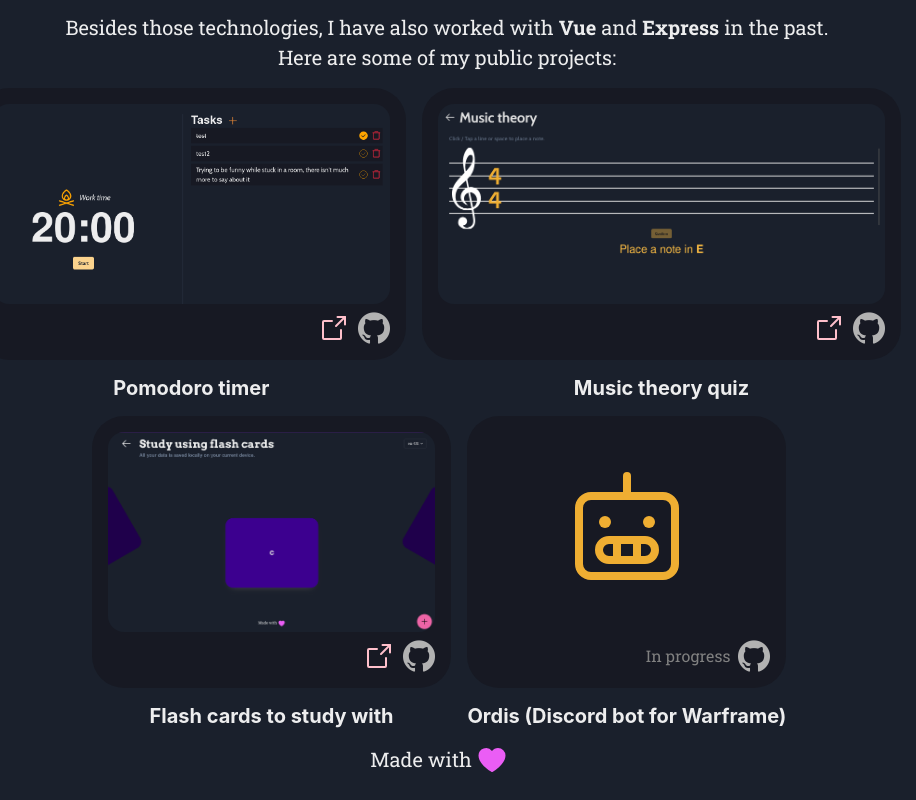
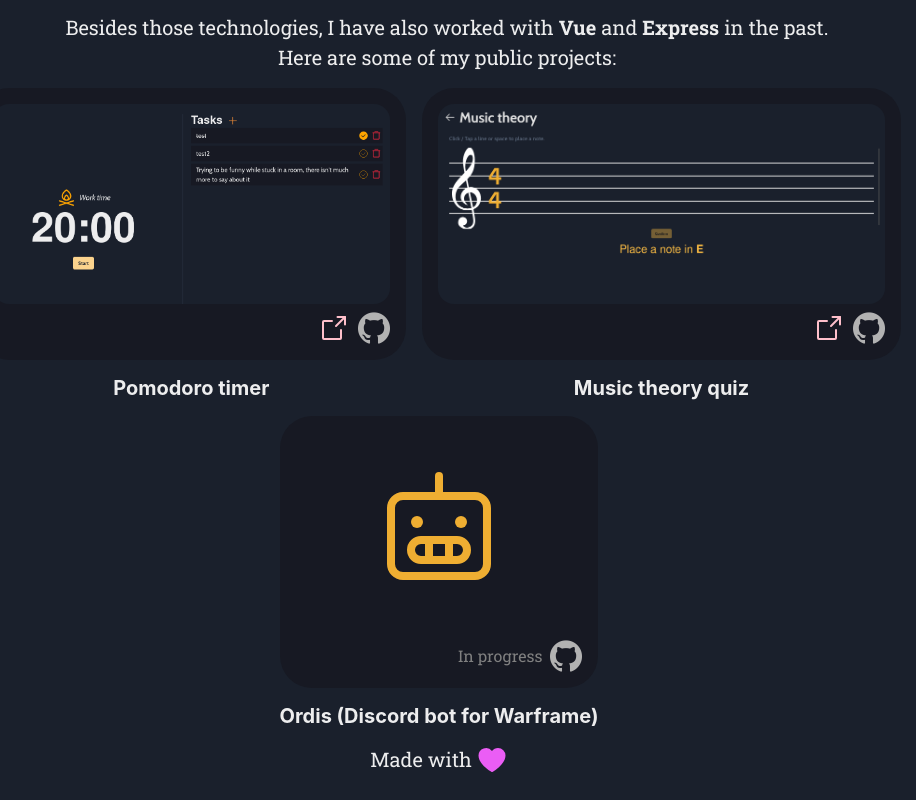
Before and after one commit to Shoonkey/portfolio-v1, a Next.js app: page / in a window 1280 px wide. Shown: the part 508-1308 px from the top of the page, without its empty margins (201-1117 px from the left). Built offline with nearby package versions, Linux system fonts and the light colour scheme; a web font is replaced by a local one.

Commit message:
chore: temporarily removed flash card app

```diff
--- a/src/pages/index.tsx
+++ b/src/pages/index.tsx
@@ -89,13 +89,13 @@ const Home: NextPage = () => {
             githubLink="https://github.com/Shoonkey/portfolio/tree/main/src/projects/music-theory"
             imageSource="/music-theory-quiz.png"
           />
-          <Project
+          {/* <Project
             type="website"
             name={i18n.content.home.projects.flashCardApp.title}
             link="/flash-card-app"
             githubLink="https://github.com/Shoonkey/portfolio/tree/main/src/projects/flash-card-app"
             imageSource="/flash-cards.png"
-          />
+          /> */}
           <Project
             type="bot"
             name={i18n.content.home.projects.ordis.title}
```
Also changed, not shown: src/pages/flash-card-app/index.tsx (+4 -5 lines).
